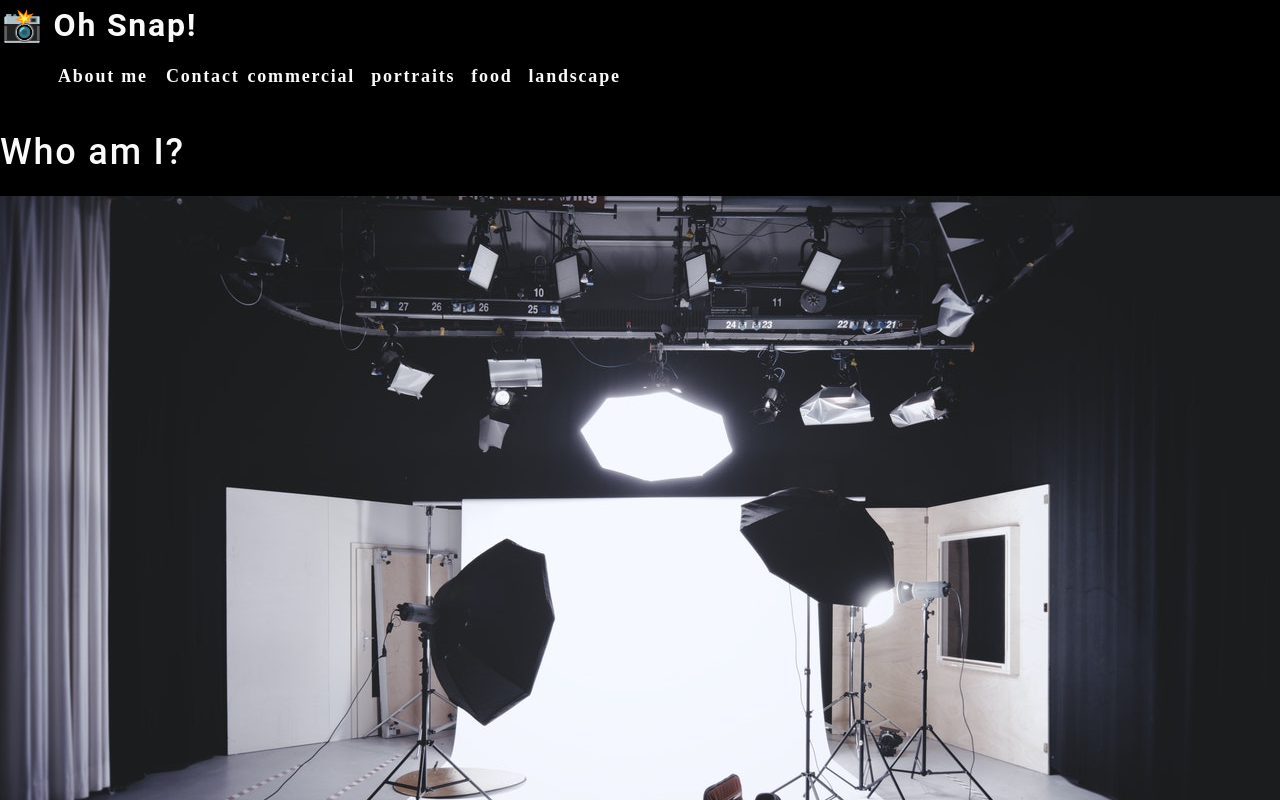
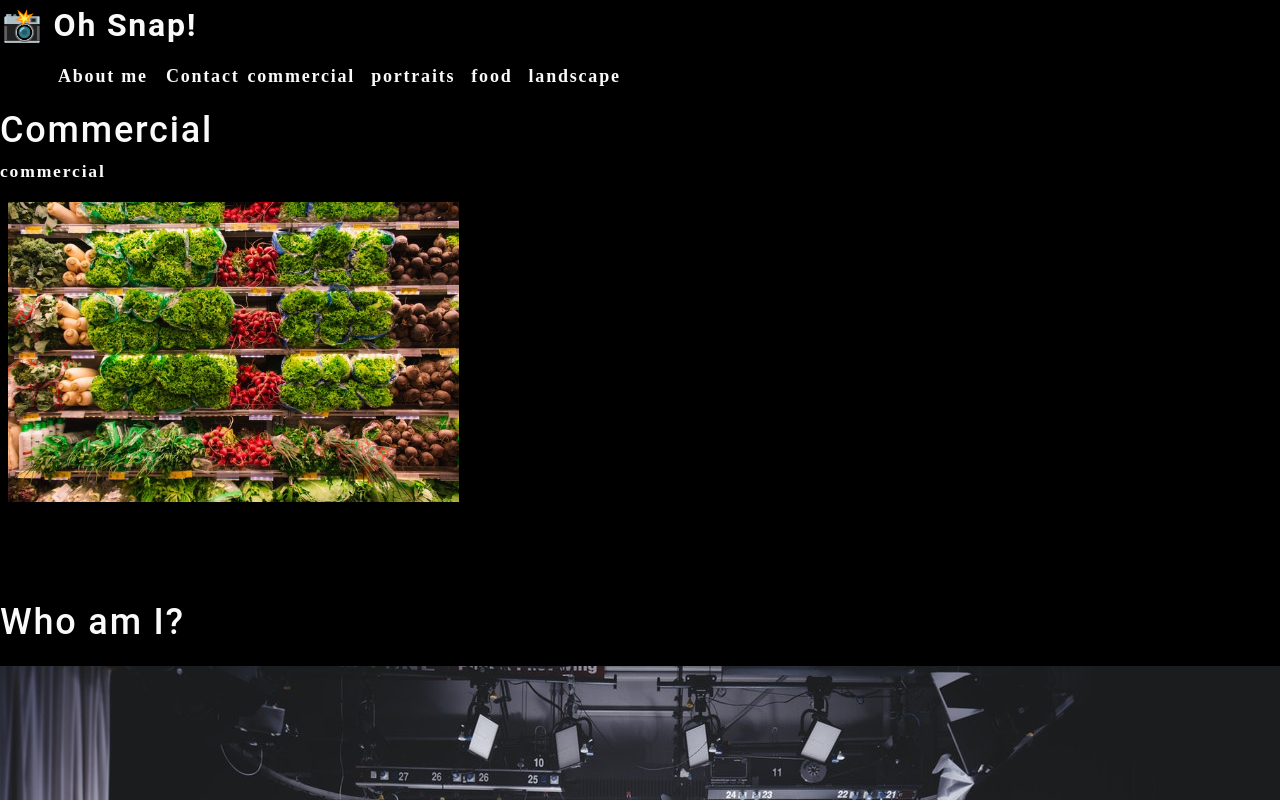
Before and after one commit to gregknudsen-zz/photo-port, a React (Create React App) app: page / in a window 1280 px wide. Shown: the top 800 px of the page. Built offline with nearby package versions, Linux system fonts and the light colour scheme.

Commit message:
add Gallery component

```diff
--- a/src/App.js
+++ b/src/App.js
@@ -1,12 +1,14 @@
 import React from 'react';
 import About from "./components/About";
 import Nav from "./components/Nav";
+import Gallery from "./components/Gallery";
 
 function App() {
   return (
     <div>
     <Nav></Nav>
-      <About />
+      <Gallery></Gallery>
+      <About></About>
     </div>
   );
 }
--- /dev/null
+++ b/src/components/Gallery/index.js
@@ -0,0 +1,25 @@
+import React from "react";
+import { capitalizeFirstLetter } from '../../utils/helpers';
+import photo from "../../assets/small/commercial/0.jpg";
+
+function Gallery(props) {
+  const currentCategory = {
+    name: "commercial",
+    description:
+      "Photos of grocery stores, food trucks, and other commercial projects",
+  };
+  return (
+    <section>
+      <h1>{capitalizeFirstLetter(currentCategory.name)}</h1>
+      <p>{currentCategory.name}</p>
+      <div>
+        <img
+            src={photo}
+            alt="Commercial Example"
+            className="img-thumbnail mx-1"
+          />
+      </div>
+    </section>
+  );
+}
+export default Gallery;
```
